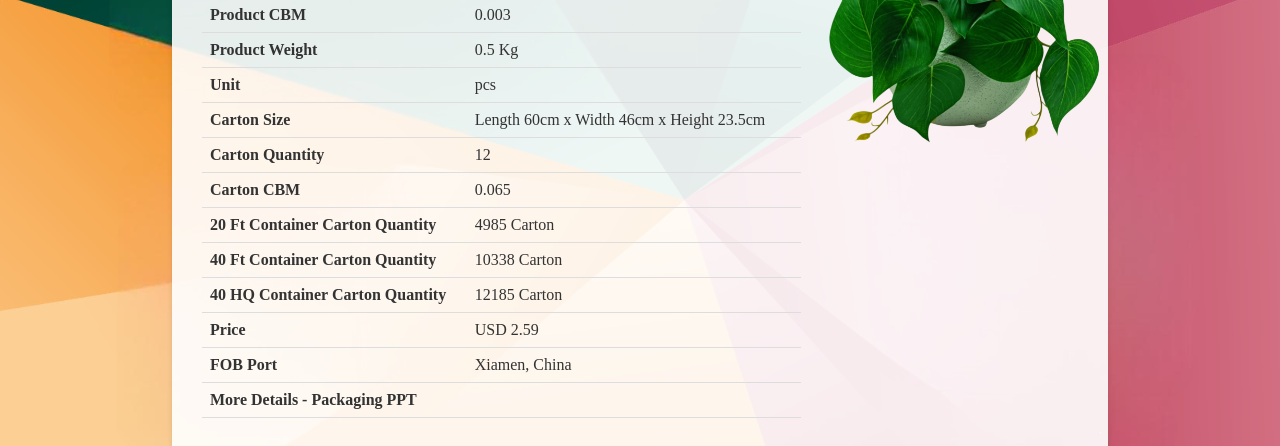
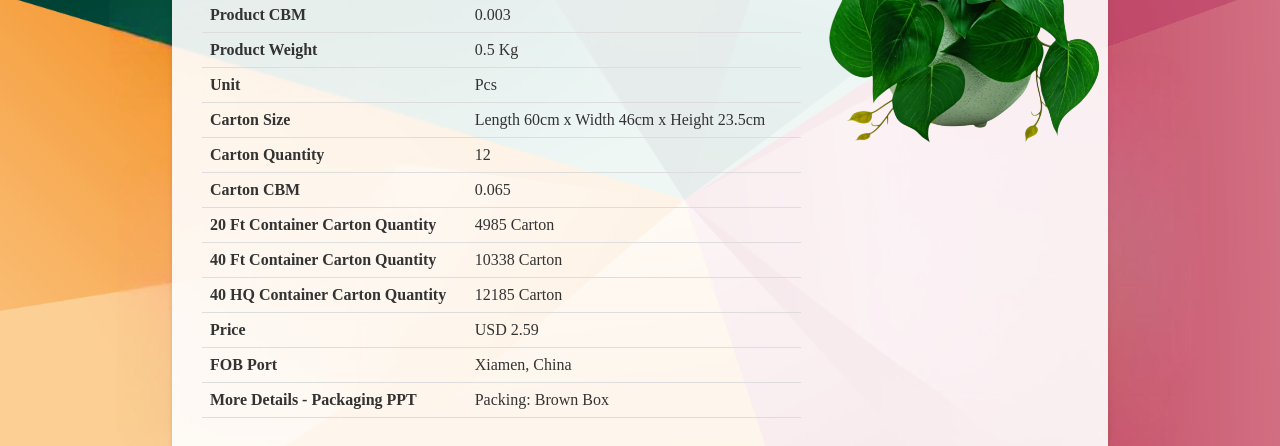
Before and after one commit to GBSLIT/GBSL25260, a plain HTML site: page index.html in a window 1280 px wide. Shown: the part 371-817 px from the top of the page. Drawn offline with Linux system fonts and the light colour scheme.

Commit message:
Update index.html

```diff
--- a/index.html
+++ b/index.html
@@ -161,7 +161,7 @@
                 </tr>
                 <tr>
                     <th>Unit</th>
-                    <td>pcs</td>
+                    <td>Pcs</td>
                 </tr>
                 <tr>
                     <th>Carton Size</th>
@@ -197,7 +197,7 @@
                 </tr>
                 <tr>
                     <th>More Details - Packaging PPT</th>
-                    <td><button class="link-button" onclick="window.location.href='Link';"> </button></td>
+                    <td>Packing: Brown Box</td>
                 </tr>
             </table>
         </div>
```
